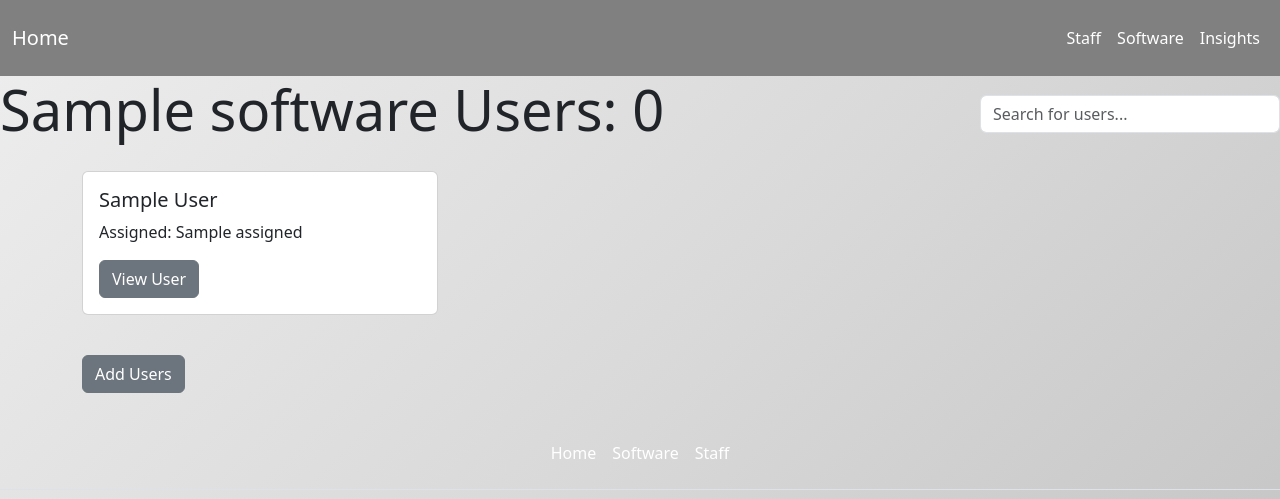
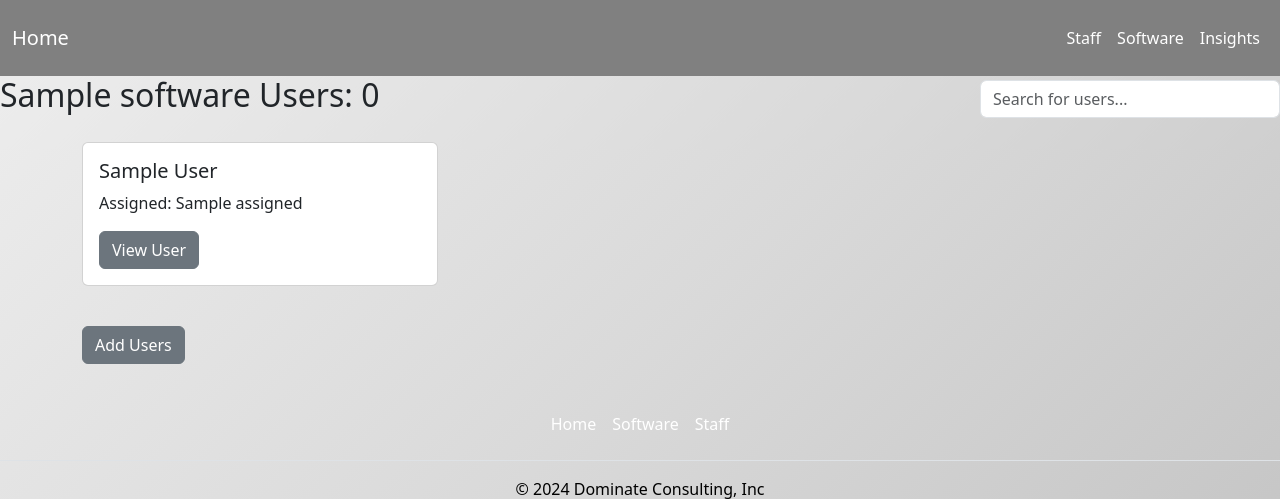
Before and after one commit to Civil-py/SAM-tool, a Django app: template sam/templates/sam/users_view.html in a window 1280 px wide. Shown: the top 499 px of the page. Run offline with Django 5.2, Linux system fonts and the light colour scheme; the template is opened without the code that fills it: most values are stand-ins (such as "Sample title", 1, 10 or a date in 2020).

Commit message:
Update users_view.html

```diff
--- a/sam/templates/sam/users_view.html
+++ b/sam/templates/sam/users_view.html
@@ -37,7 +37,7 @@
 {{ m }}
 {% endfor %}
 <div class="d-flex justify-content-between align-items-center">
-    <h4 class="display-4">{{ software.software_name }} Users: {{ software.number_of_users|floatformat:0 }}</h4>
+    <h4 class="display-2 animated-item small-text" style="margin-right: 10px; font-size: 2rem;">{{ software.software_name }} Users: {{ software.number_of_users|floatformat:0 }}</h4>
     <div class="search-bar">
         <input type="text" id="searchInput" class="form-control" placeholder="Search for users...">
     </div>
```
